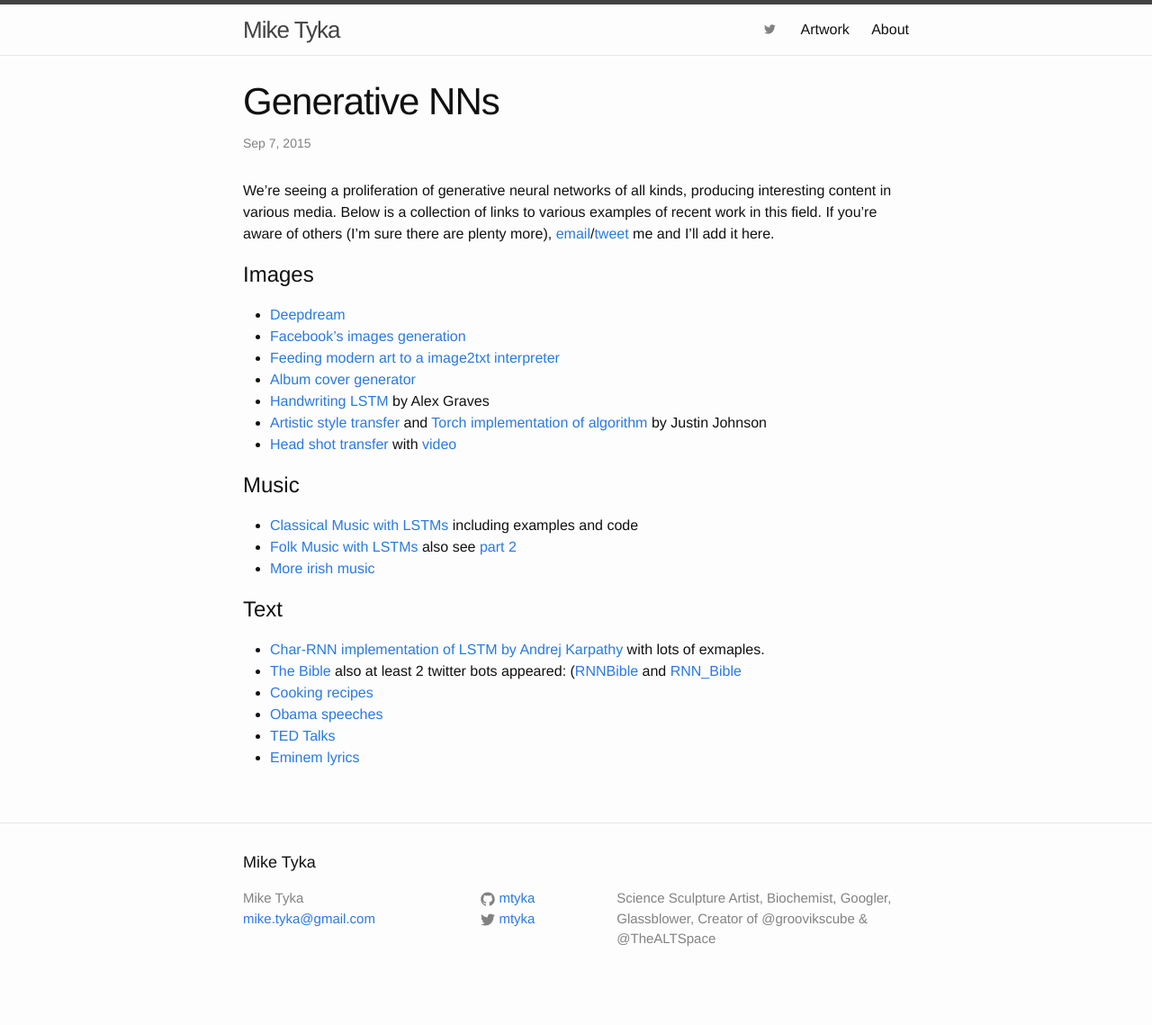
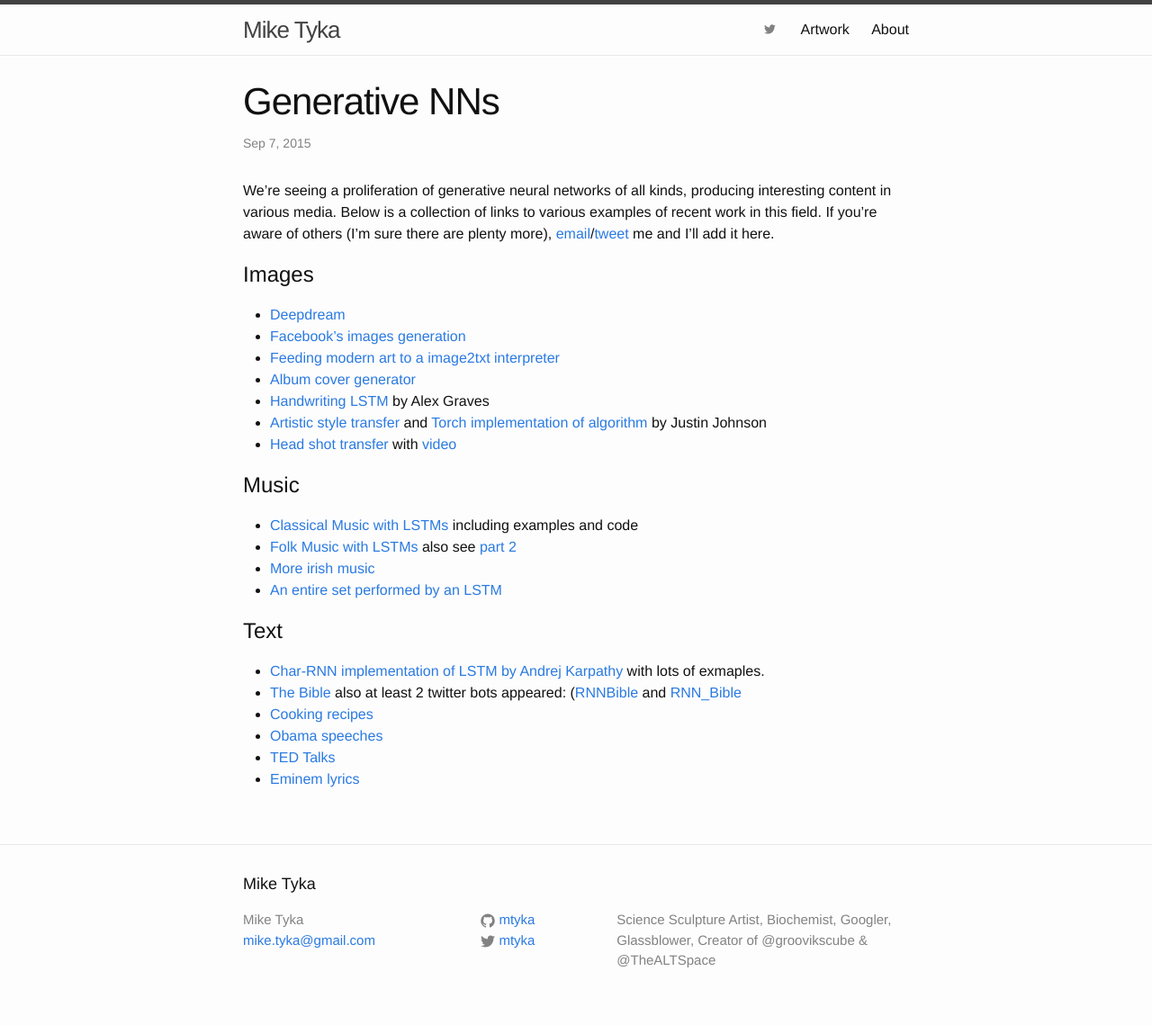
Before and after one commit to mtyka/mtyka.github.io, a Jekyll site: the page built from _posts/2015-09-01-generative-nns.markdown, in a window 1280 px wide. Shown: the whole page at 90% size. Built offline with Jekyll 4.4.1, drawn with Linux system fonts in a browser that asks for light colours; before the commit the page ends 1115 px from its top, so only the background shows below that.

Commit message:
Updates.

```diff
--- a/_posts/2015-07-21-one-month-after-deepdream.markdown
+++ b/_posts/2015-07-21-one-month-after-deepdream.markdown
@@ -36,6 +36,7 @@ This whole thing went viral and of course everyone was now making their favorite
   * [DeepDreamAnimator](https://github.com/samim23/DeepDreamAnim) by @samim who made some great [videos](https://vimeo.com/133275555).
   * [Surreal art](http://gizmodo.com/this-human-artist-is-making-hauting-paintings-with-goog-1716597566) by C.M. Kosemen
   * [Interesting thoughts and experiments](https://medium.com/@memoakten/deepdream-is-blowing-my-mind-6a2c8669c698) by Memo Akten
+  * [DeepDream typeset](http://gwiozda.net/content/ddAlphabet.php) - Gorgeous!
 
 And finally folks started also training novel networks too on new data sets, which is really the way to get more out of DeepDream.
 Some really nice work here by [Josh Nimoy](http://jtnimoy.com/)
--- a/_posts/2015-09-01-generative-nns.markdown
+++ b/_posts/2015-09-01-generative-nns.markdown
@@ -22,6 +22,7 @@ We're seeing a proliferation of generative neural networks of all kinds, produci
   * [Classical Music with LSTMs](http://www.hexahedria.com/2015/08/03/composing-music-with-recurrent-neural-networks/) including examples and code
   * [Folk Music with LSTMs](https://highnoongmt.wordpress.com/2015/08/15/deep-learning-for-assisting-the-process-of-music-composition-part-4/) also see [part 2](https://highnoongmt.wordpress.com/2015/05/22/lisls-stis-recurrent-neural-networks-for-folk-music-generation/)
   * [More irish music](https://soundcloud.com/seaandsailor/sets/char-rnn-composes-irish-folk-music)
+  * [An entire set performed by an LSTM](http://www.eecs.qmul.ac.uk/~sturm/research/RNNIrishTrad/index.html)
 
 # Text
 
```
